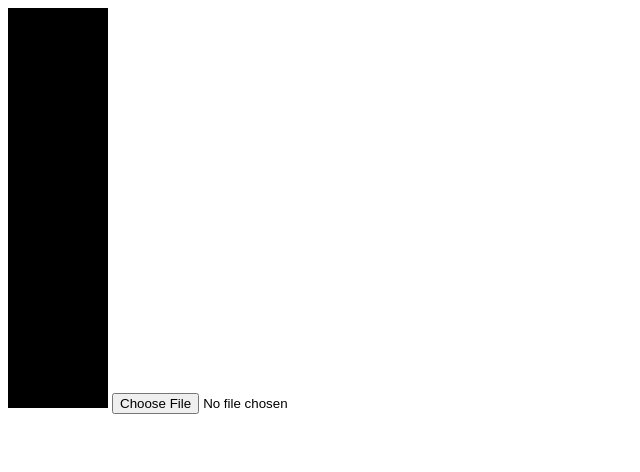
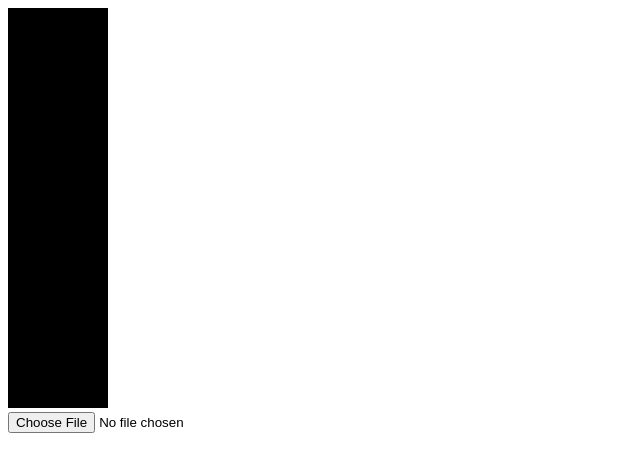
Before and after one commit to sanemat/red-meme, a website built with Parcel: page src/index.html in a window 1280 px wide. Shown: the whole page, without its empty margins (0-640 px from the left). Built offline with nearby package versions, Linux system fonts and the light colour scheme.

Commit message:
feat(design): use bem

```diff
--- a/src/index.html
+++ b/src/index.html
@@ -6,9 +6,13 @@
     <link rel="stylesheet" href="./style.css"/>
 </head>
 <body>
-<div id="js-main" class="main">
-    <canvas id="screen" width="100" height="400" style="background-color: black;"></canvas>
-    <input type="file" accept="video/*">
+<div id="container" class="container">
+    <div class="main">
+        <canvas id="main__screen" width="100" height="400" style="background-color: black;"></canvas>
+    </div>
+    <div class="menu">
+        <input type="file" accept="video/*" class="menu__video"/>
+    </div>
 </div>
 <script src="./index.ts"></script>
 </body>
--- a/src/style.css
+++ b/src/style.css
@@ -1,5 +1,2 @@
 .main {
 }
-
-#screen {
-}
```
